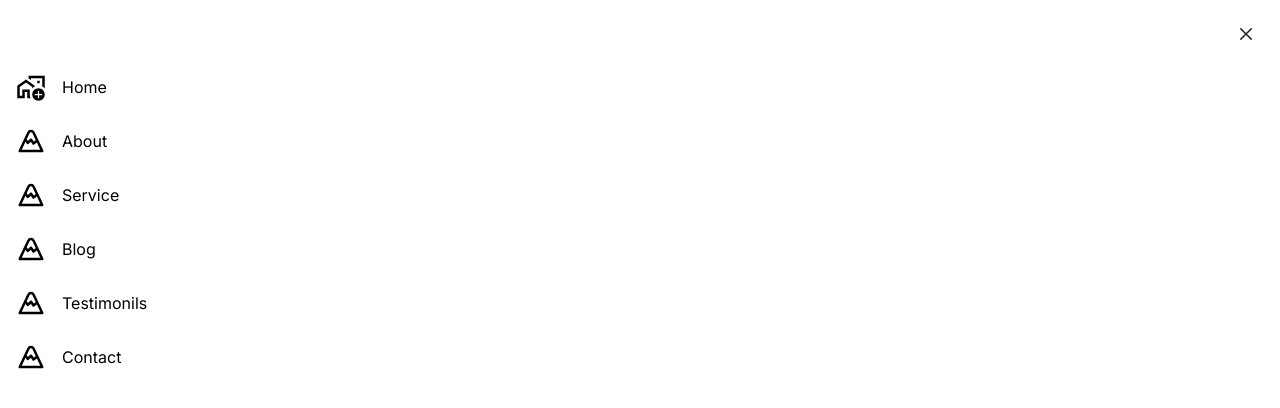
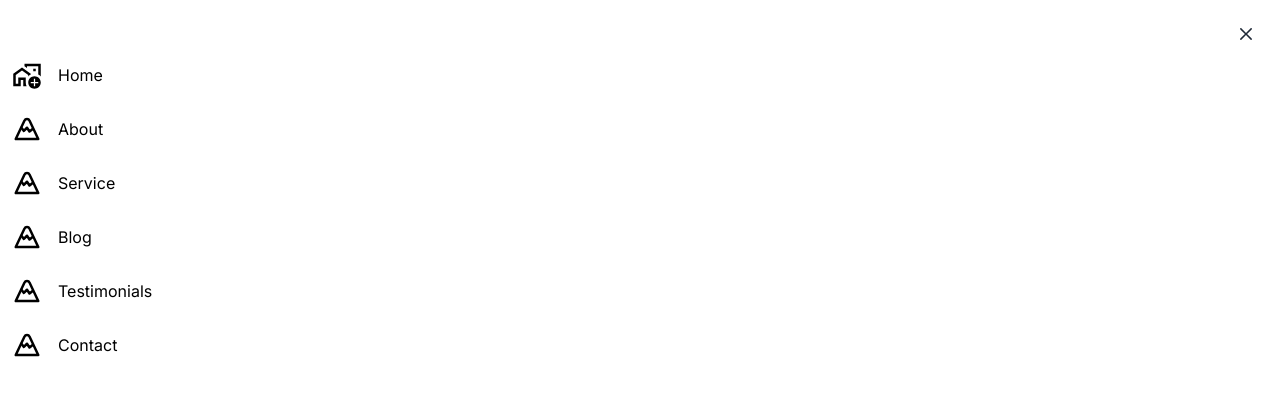
Before and after one commit to HayatEmraan/dwelling, a Next.js app: page / in a window 1280 px wide. Both pictures are taken after a click on the button 1246 px from the left and 34 px from the top of the page. Shown: the top 408 px of the page. Built offline with nearby package versions, Linux system fonts and the light colour scheme.

Commit message:
updated navbar

```diff
--- a/src/app/(client-layout)/page.js
+++ b/src/app/(client-layout)/page.js
@@ -1,5 +1,3 @@
-import Image from "next/image";
-
 export default function Home() {
   return (
     <main>
--- a/src/components/header/header.js
+++ b/src/components/header/header.js
@@ -36,8 +36,8 @@ const navlinks = [
   },
   {
     id: 5,
-    name: "testimonils",
-    path: "/testimonils",
+    name: "testimonials",
+    path: "/testimonials",
     icon: <TbMountain />,
   },
   {
@@ -66,9 +66,12 @@ const HeaderComponent = () => {
     <div className="relative">
       <div className="bg-[#003B95]">
         <nav className="flex justify-between items-center px-4 py-4">
-          <div className={`text-2xl text-white ${bodoni.className}`}>
+          <Link
+            href={"/"}
+            className={`text-2xl text-white ${bodoni.className}`}
+          >
             Dwelling
-          </div>
+          </Link>
 
           <div className="flex items-center space-x-6">
             <Image
@@ -101,7 +104,7 @@ const HeaderComponent = () => {
       </div>
 
       <div
-        className={`flex flex-col space-y-4 px-4 py-4 ${
+        className={`flex flex-col space-y-4 py-4 ${
           isOpen
             ? "block w-full h-screen absolute bg-white top-0 transition"
             : "hidden"
@@ -110,10 +113,13 @@ const HeaderComponent = () => {
         <ul className="pt-8">
           {navlinks.map(({ id, name, path, icon }) => {
             return (
-              <li key={id} className="flex items-center space-x-4 mt-6">
-                <span className="text-3xl">{icon}</span>
-                <Link href={path} className="capitalize">
-                  {name}
+              <li key={id} className="p-3 transition hover:bg-gray-100">
+                <Link
+                  href={path}
+                  className="flex items-center space-x-4 capitalize"
+                >
+                  <span className="text-3xl">{icon}</span>
+                  <span className="capitalize">{name}</span>
                 </Link>
               </li>
             );
```
